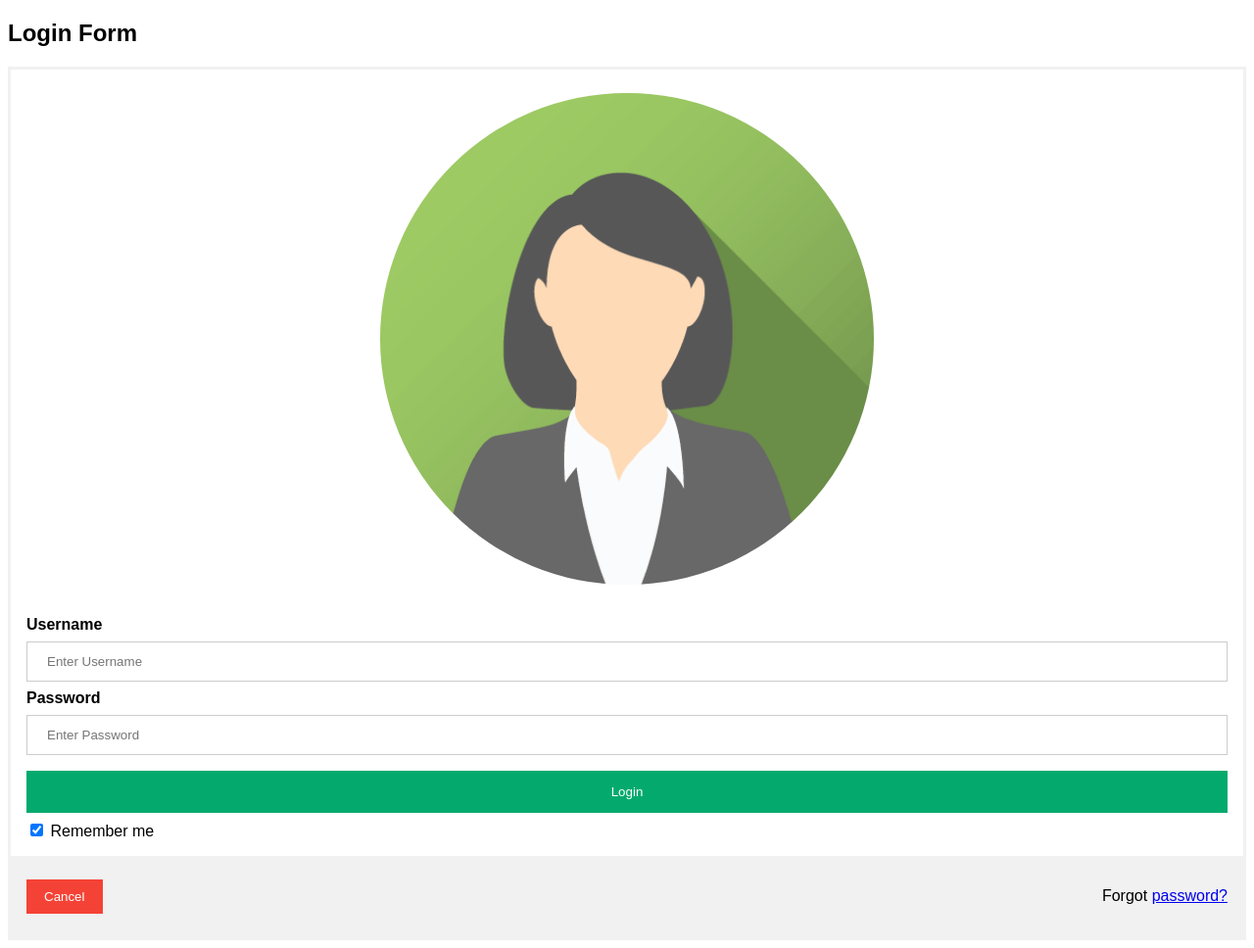
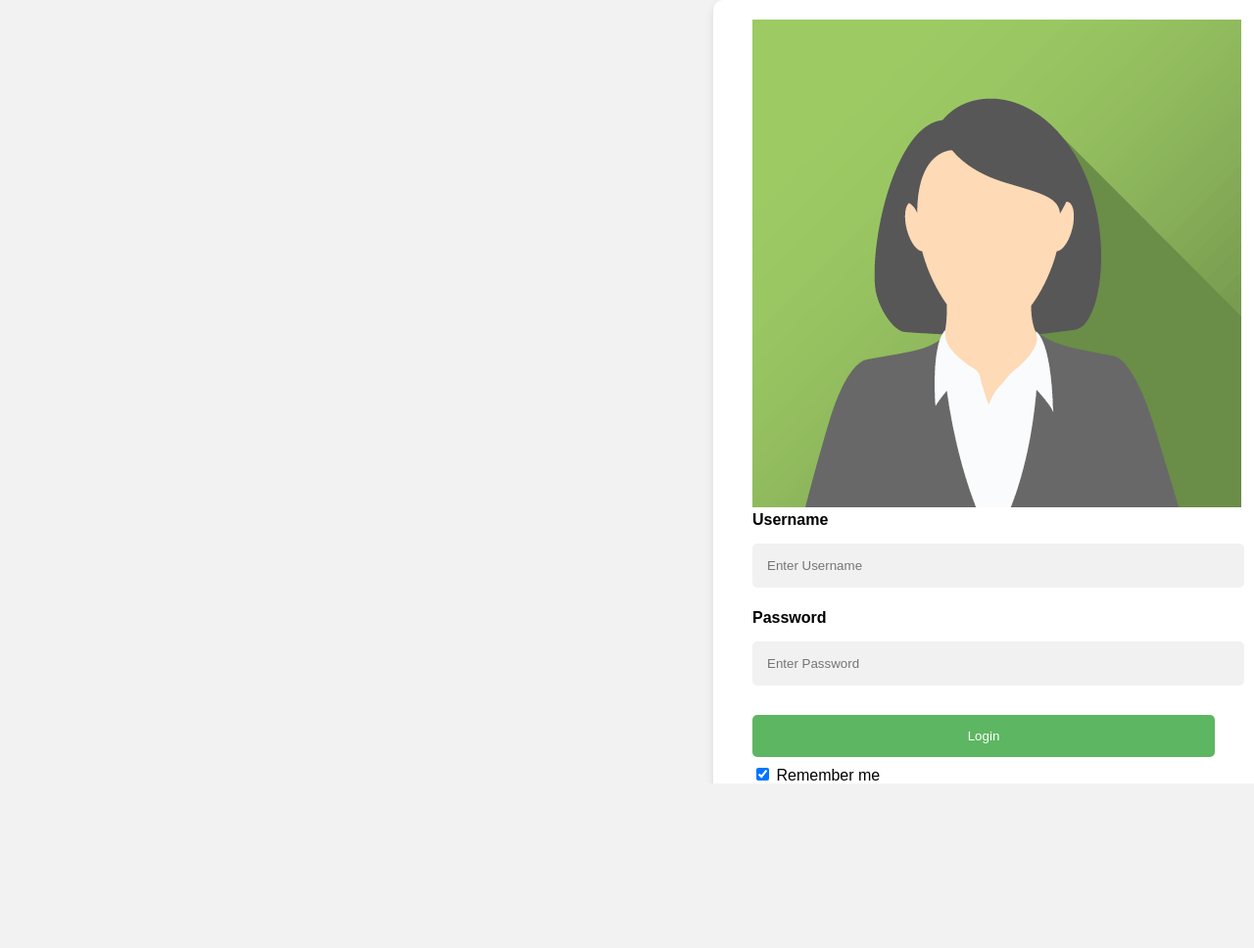
Before and after one commit to divdiv8/DjangoProject, a Django app: page /login/userlogin/ in a window 1280 px wide. Shown: the whole page at 98% size. After the commit the page ends 800 px from the top, so only its background shows below. Run offline with Django 5.2, Linux system fonts and the light colour scheme.

Commit message:
updating login

```diff
--- a/LoginSystem/Static/Loginify/login.css
+++ b/LoginSystem/Static/Loginify/login.css
@@ -1,52 +1,100 @@
-body {font-family: Arial, Helvetica, sans-serif;}
-form {border: 3px solid #f1f1f1;}
+/* Style the body */
+body {
+    font-family: Arial, Helvetica, sans-serif;
+    background-color: #f2f2f2;
+    margin: 0;
+    height: 100vh;
+    display: flex;
+    justify-content: flex-end;
+    align-items: flex-start;
+}
 
+/* Style the login container */
+.login-container {
+    width: 40%;
+    height: 100vh;
+    background-color: white;
+    padding: 20px;
+    box-shadow: 0 4px 8px rgba(0, 0, 0, 0.1);
+    border-radius: 10px 0 0 10px;
+    display: flex;
+    flex-direction: column;
+    justify-content: center;
+    position: fixed;
+    top: 0;
+    right: 0;
+}
+
+/* Full-width input fields */
 input[type=text], input[type=password] {
     width: 100%;
-  padding: 12px 20px;
-  margin: 8px 0;
+    padding: 15px;
+    margin: 5px 0 22px 0;
     display: inline-block;
-  border: 1px solid #ccc;
-  box-sizing: border-box;
+    border: none;
+    background: #f1f1f1;
+    border-radius: 5px;
 }
 
-button {
-  background-color: #04AA6D;
+input[type=text]:focus, input[type=password]:focus {
+    background-color: #ddd;
+    outline: none;
+}
+
+/* Overwrite default styles of hr */
+hr {
+    border: 1px solid #f1f1f1;
+    margin-bottom: 25px;
+}
+
+/* Set a style for the submit button */
+button[type=submit] {
+    background-color: #4CAF50;
     color: white;
     padding: 14px 20px;
     margin: 8px 0;
     border: none;
     cursor: pointer;
     width: 100%;
+    opacity: 0.9;
+    border-radius: 5px;
 }
 
-button:hover {
-  opacity: 0.8;
+button[type=submit]:hover {
+    opacity: 1;
 }
 
-.cancelbtn {
-  width: auto;
-  padding: 10px 18px;
-  background-color: #f44336;
+/* Add a blue text color to links */
+a {
+    color: dodgerblue;
 }
 
-.imgcontainer {
-  text-align: center;
-  margin: 24px 0 12px 0;
+/* Set a grey background color and center the text of the "cancel" button */
+.cancelbtn {
+    background-color: #f44336;
+    color: white;
+    padding: 14px 20px;
+    margin: 8px 0;
+    border: none;
+    cursor: pointer;
+    width: 100%;
+    opacity: 0.9;
+    border-radius: 5px;
 }
 
-img.avatar {
-  width: 40%;
-  border-radius: 50%;
+.cancelbtn:hover {
+    opacity: 1;
 }
 
-.container {
-  padding: 16px;
+/* Add padding to container elements */
+.container label {
+    margin-bottom: 10px;
+    display: block;
 }
 
-span.psw {
-  float: right;
-  padding-top: 16px;
+/* Add some padding to the form */
+form {
+    padding: 20px;
 }
 
 /* Change styles for span and cancel button on extra small screens */
--- a/LoginSystem/Templates/Loginify/login.html
+++ b/LoginSystem/Templates/Loginify/login.html
@@ -5,13 +5,15 @@
         <meta charset="utf-8" />
         <meta name="viewport" content="width=device-width, initial-scale=1">
         <link rel="stylesheet" type="text/css" href="{% static 'Loginify/login.css' %}">
-        <title>Homepage</title>
+        <title>Login</title>
     </head>
     <body>
 
+    <div class="login-container">
         <h2>Login Form</h2>
 
-        <form action="/action_page.php" method="post">
+        <form method="post">
+            {% csrf_token %}
           <div class="imgcontainer">
             <img src="{% static 'Loginify/Images/img_avatar2.png' %}" alt="Avatar" class="avatar">
           </div>
@@ -34,6 +36,7 @@
             <span class="psw">Forgot <a href="#">password?</a></span>
           </div>
         </form>
+    </div>
 
-        </body>
+    </body>
 </html>
```
Lines whose indentation alone changed are shown as unchanged.
